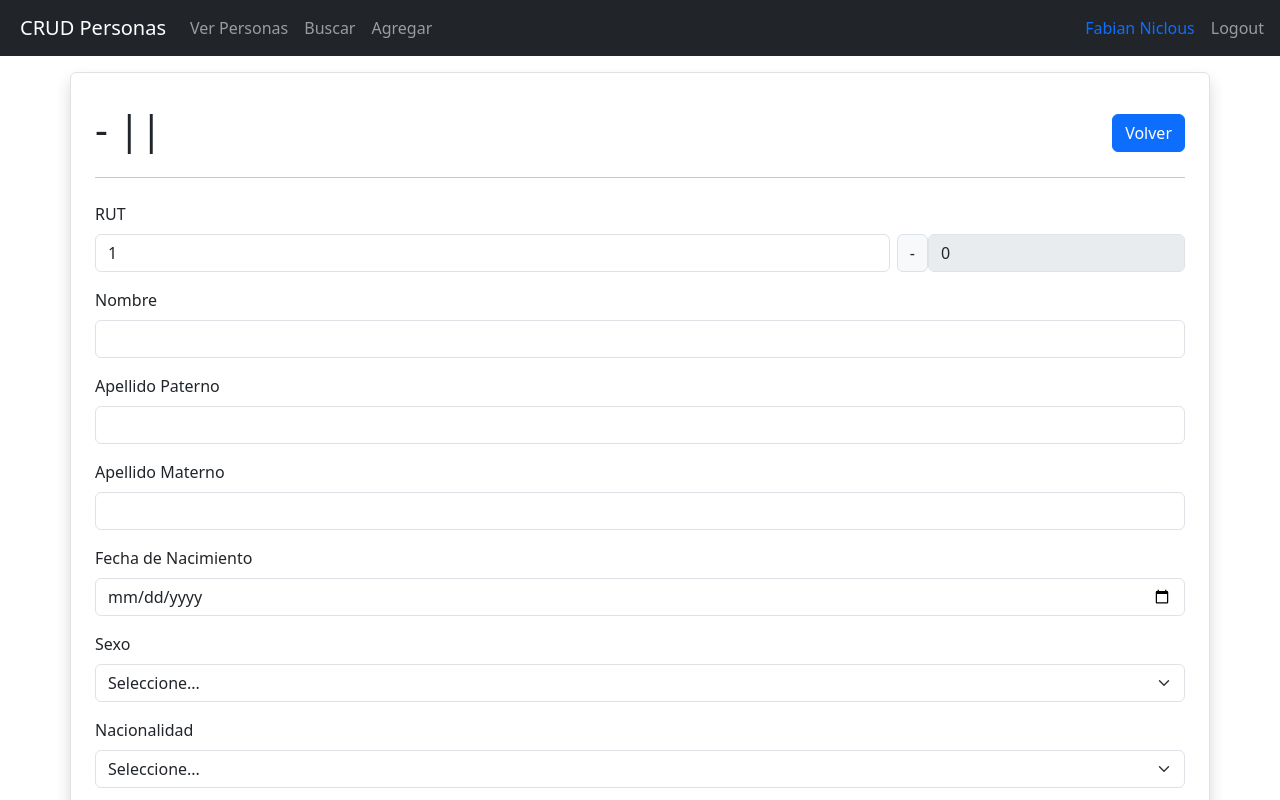
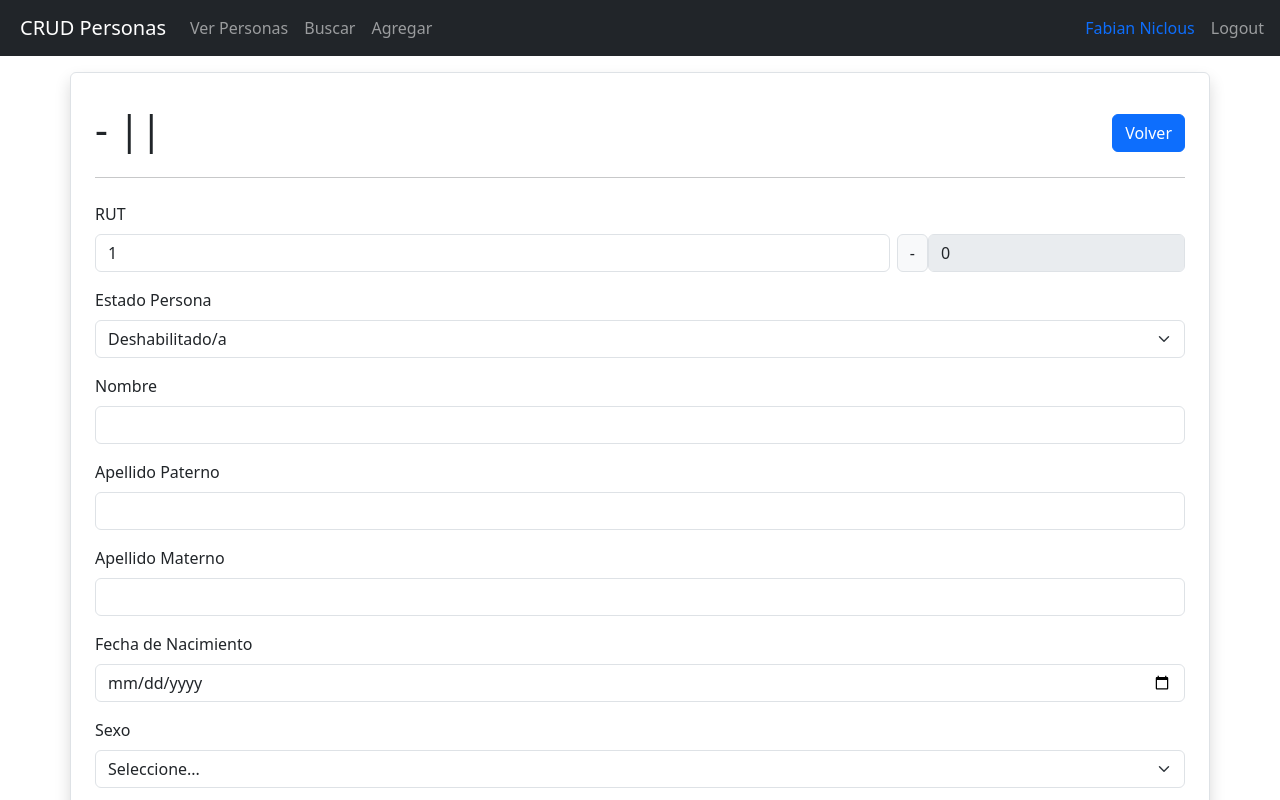
Before and after one commit to snofamv/personas-frontend, a React (Vite) app: page /update/1 in a window 1280 px wide. Shown: the top 800 px of the page. Built offline with nearby package versions, Linux system fonts and the light colour scheme.

Commit message:
fix usuarios eliminado

```diff
--- a/src/index.css
+++ b/src/index.css
@@ -4,7 +4,7 @@
   border-color: #0d6efd;
 } */
 /* From Uiverse.io by Javierrocadev */
-.card {
+.listCard {
   width: 550px;
   height: auto;
   background: #e8eaea;
--- a/src/main.tsx
+++ b/src/main.tsx
@@ -3,7 +3,6 @@ import { createRoot } from "react-dom/client";
 import "./index.css";
 import { AppRouter } from "./router/AppRouter";
 import { RouterProvider } from "react-router";
-
 createRoot(document.getElementById("root")!).render(
   <StrictMode>
     <RouterProvider router={AppRouter} />
--- a/src/persons/components/persons/PersonCard.tsx
+++ b/src/persons/components/persons/PersonCard.tsx
@@ -40,29 +40,24 @@ export const PersonCard = ({
             <p className="username">RUT: {`${rut}-${dv}`}</p>
           </div>
 
-          {/* Indicador de estado */}
-          <div className="status-indicator">
-            <span className={`status-badge ${activo ? "active" : "inactive"}`}>
-              {activo ? "Activo" : "Inactivo"}
-            </span>
-          </div>
-
           {/* Botones adicionales */}
           {showExtraButtons && (
-            <>
-              <Link
-                className="follow text-decoration-none"
-                to={`/search/${rut}`}
+            <div className="d-flex flex-column flex-sm-row align-items-center gap-2">
+              <span
+                style={{ color: !activo ? "red" : "green", fontWeight: "bold" }}
               >
+                {activo ? "Activo" : "Inactivo"}
+              </span>
+              <Link className="btn btn-outline-primary" to={`/search/${rut}`}>
                 Ver más
               </Link>
               <button
-                className="delete text-decoration-none"
+                className="btn btn-outline-danger"
                 onClick={onDelete && (() => onDelete(personId))}
               >
                 Eliminar
               </button>
-            </>
+            </div>
           )}
         </div>
       </div>
--- a/src/persons/components/persons/PersonList.tsx
+++ b/src/persons/components/persons/PersonList.tsx
@@ -10,8 +10,7 @@ interface Props {
 
 export const PersonList = ({ dataList, onDelete }: Props) => {
   return (
-    <div className="card">
-      <p className="title">Lista de personas</p>
+    <div className="listCard w-100">
       <div className="user__container">
         {dataList.map((person) => (
           <PersonCard
--- a/src/persons/pages/PersonsPage.tsx
+++ b/src/persons/pages/PersonsPage.tsx
@@ -22,7 +22,8 @@ export const PersonsPage = () => {
     <>
       {loading && <h2 className="text-center">Cargando...</h2>}
       {error && <h5 className="text-center">Error: {error}</h5>}
-      <div className="container d-flex mt-3 mb-5 col justify-content-center">
+      <div className="sm-container">
+        <h1 className="text-center mb-3">Lista de personas</h1>
         <PersonList
           dataList={persons}
           onDelete={handleDelete}
--- a/src/persons/pages/UpdatePage.tsx
+++ b/src/persons/pages/UpdatePage.tsx
@@ -180,6 +180,23 @@ export const UpdatePage = () => {
           </div>
         </div>
 
+        {/* Estado PERSONA */}
+        <div className="mb-3">
+          <label htmlFor="estado_cv" className="form-label">
+            Estado Persona
+          </label>
+          <select
+            className="form-select"
+            id="activo"
+            name="activo"
+            value={activo}
+            onChange={onInputChange}
+          >
+            <option value="">Seleccione...</option>
+            <option value={1}>Habilitado/a</option>
+            <option value={0}>Deshabilitado/a</option>
+          </select>
+        </div>
         {/* Nombre */}
         <div className="mb-3">
           <label htmlFor="nombre" className="form-label">
```
